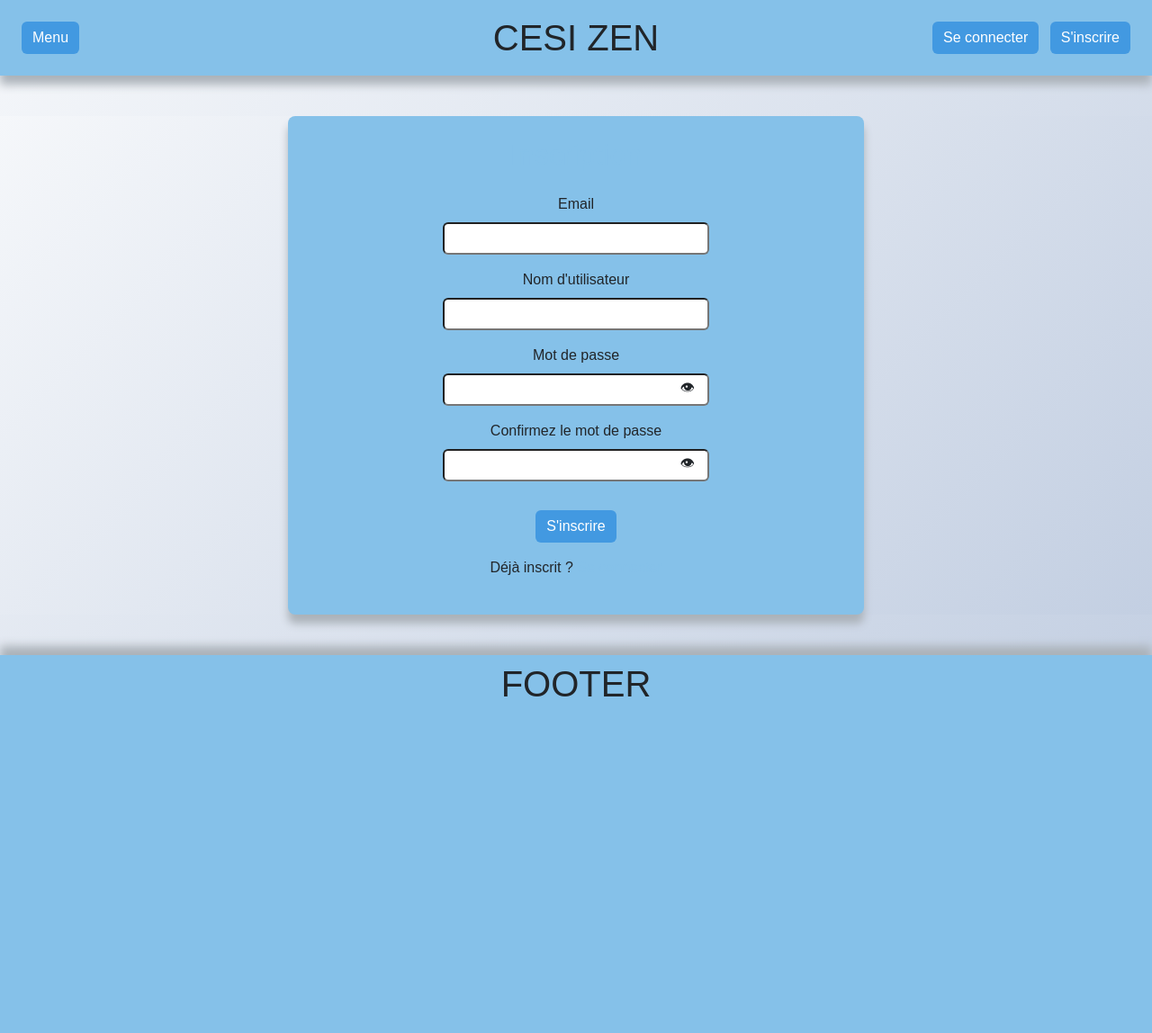
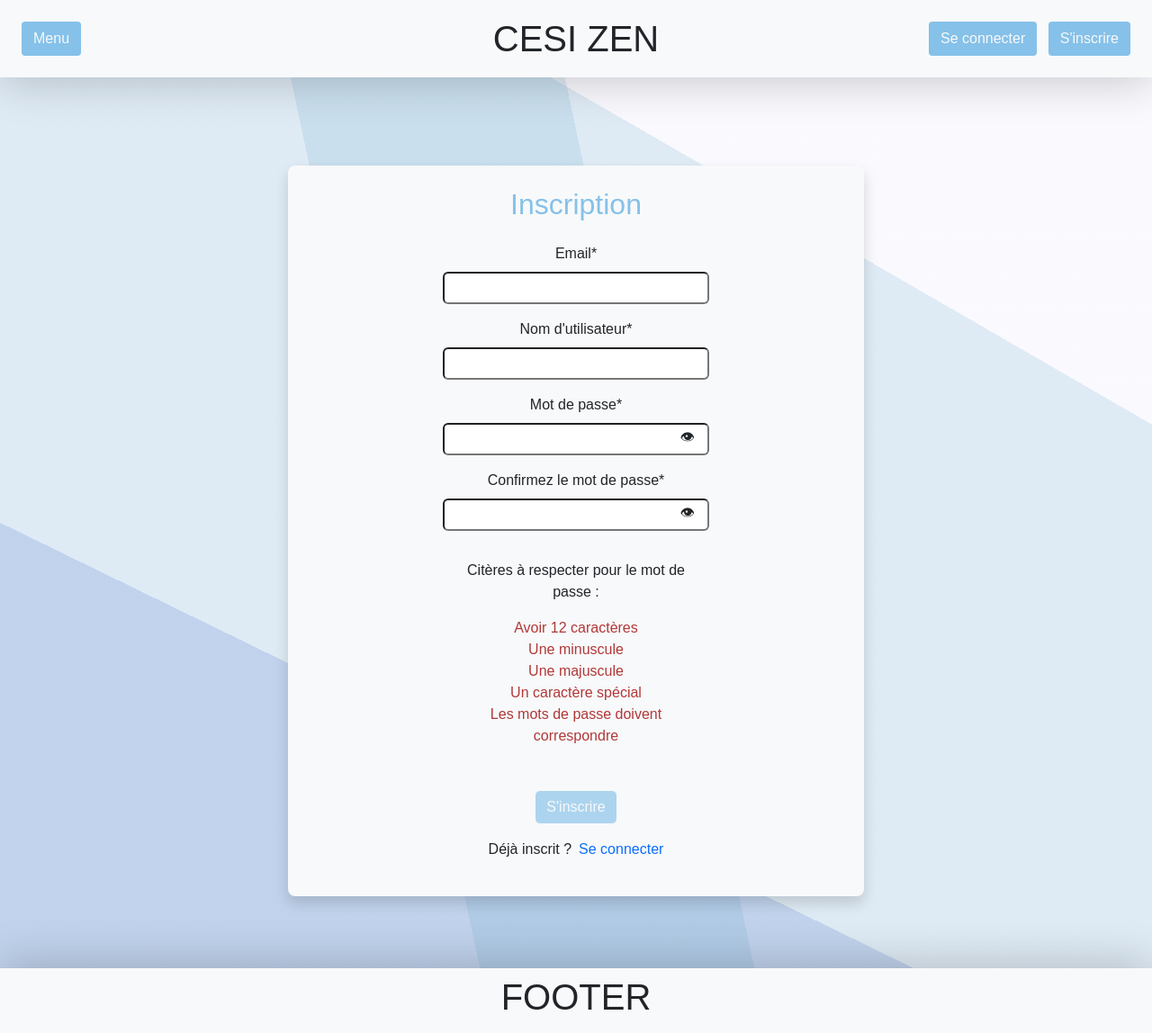
Before and after one commit to lucasbleau/CESIZEN, a Django app: page /inscription/ in a window 1280 px wide. Shown: the whole page at 90% size. Before the commit the page ends 774 px from the top, so only its background shows below. Run offline with Django 5.2, Linux system fonts and the light colour scheme.

Commit message:
css / password management | 12022025

```diff
--- a/cesizen_backend/static/css/style.css
+++ b/cesizen_backend/static/css/style.css
@@ -5,57 +5,31 @@
     box-sizing: border-box;
 }
 
+header {
+    position: fixed;
+    top: 0;
+    left: 0;
+    width: 100%;
+    z-index: 1000;
+}
+
 .bg {
-    background: linear-gradient(135deg, #f5f7fa 0%, #c3cfe2 100%) !important;
+    /* background-image: linear-gradient(78deg, transparent 0%, transparent 36%,rgba(17, 17, 17,0.02) 36%, rgba(17, 17, 17,0.02) 56%,transparent 56%, transparent 100%),linear-gradient(30deg, transparent 0%, transparent 2%,rgba(105, 105, 105,0.02) 2%, rgba(105, 105, 105,0.02) 75%,transparent 75%, transparent 100%),linear-gradient(206deg, transparent 0%, transparent 68%,rgba(3, 3, 3,0.02) 68%, rgba(3, 3, 3,0.02) 99%,transparent 99%, transparent 100%),linear-gradient(90deg, rgb(255,255,255),rgb(255,255,255)); */
+    /* background-image: linear-gradient(78deg, transparent 0%, transparent 36%,rgba(117,211,151, 0.17) 36%, rgba(117,211,151, 0.17) 56%,transparent 56%, transparent 100%),linear-gradient(30deg, transparent 0%, transparent 2%,rgba(142,227,122, 0.16) 2%, rgba(142,227,122, 0.16) 75%,transparent 75%, transparent 100%),linear-gradient(206deg, transparent 0%, transparent 68%,rgba(236,229,153, 0.21) 68%, rgba(236,229,153, 0.21) 99%,transparent 99%, transparent 100%),linear-gradient(90deg, rgba(91,205,176, 0.26),rgba(91,205,176, 0.26)); */
+    background-image: linear-gradient(78deg, transparent 0%, transparent 36%,rgba(100,165,201, 0.17) 36%, rgba(100,165,201, 0.17) 56%,transparent 56%, transparent 100%),linear-gradient(30deg, transparent 0%, transparent 2%,rgba(79,159,195, 0.16) 2%, rgba(79,159,195, 0.16) 75%,transparent 75%, transparent 100%),linear-gradient(206deg, transparent 0%, transparent 68%,rgba(85,114,207, 0.21) 68%, rgba(85,114,207, 0.21) 99%,transparent 99%, transparent 100%),linear-gradient(90deg, rgba(235,232,252, 0.26),rgba(235,232,252, 0.26));
+}
+
+.bg2 {
+    background-color: coral;
 }
 
 .full-vh {
     min-height: 100vh;
 }
 
-.btn {
-    background-color: #4299e1;
-    color: #ffffff;
-    border: none;
-    transition: background-color 0.3s ease;
-}
-
-.btn:hover {
-    background-color: #3182ce;
-}
-
-a {
-    color: #4299e1;
-    text-decoration: none;
-    transition: color 0.3s ease;
-}
-
-a:hover {
-    color: #3182ce;
-}
-
-.alert-success {
-    background-color: #48bb78;
-    color: #ffffff;
-}
-
-.alert-error {
-    background-color: #f56565;
-    color: #ffffff;
-}
-
-.alert-warning {
-    background-color: #ed8936;
-    color: #ffffff;
-}
-
-.alert-info {
-    background-color: #4299e1;
-    color: #ffffff;
-}
-
 .offcanva-custom {
     width: 40vh !important;
+    /* background-image: linear-gradient(78deg, transparent 0%, transparent 36%,rgba(120,175,234, 0.17) 36%, rgba(120,175,234, 0.17) 56%,transparent 56%, transparent 100%),linear-gradient(30deg, transparent 0%, transparent 2%,rgba(76,88,176, 0.16) 2%, rgba(76,88,176, 0.16) 75%,transparent 75%, transparent 100%),linear-gradient(206deg, transparent 0%, transparent 68%,rgba(175,146,205, 0.21) 68%, rgba(175,146,205, 0.21) 99%,transparent 99%, transparent 100%),linear-gradient(90deg, rgba(70,129,199, 0.26),rgba(70,129,199, 0.26)); */
 }
 
 .blue-bg-color {
@@ -67,9 +41,38 @@ a:hover {
 }
 
 .shadow-bottom {
-    box-shadow: 0 10px 10px #abb2b9;
+    box-shadow: 0px 5px 50px 0px rgba(0,0,0,0.2);
 }
 
 .shadow-top {
-    box-shadow: 0 -10px 10px #abb2b9;
+    box-shadow: 0px -5px 50px 0px rgba(0,0,0,0.2);
 }
+
+.shadow {
+    box-shadow: 0px 0px 20px 0px rgba(0,0,0,0.2);
+}
+
+.btn:hover {
+    background-color: #549ac9 !important;
+}
+
+.margin-top-header {
+    margin-top: 23vh;
+}
+
+.margin-bottom {
+    margin-bottom: 10vh;
+}
+
+.border-1 {
+    border: solid black 1px;
+}
+
+.valid {
+    color: rgb(41, 115, 41);
+    font-weight: bold;
+}
+.invalid {
+    color: rgb(177, 56, 56);
+    font-weight: normal;
+}
--- a/cesizen_backend/templates/base.html
+++ b/cesizen_backend/templates/base.html
@@ -15,22 +15,22 @@
 
     <div class="d-flex flex-column justify-content-between full-vh bg">
 
-        <header class="d-flex align-items-center justify-content-between w-100 px-4 py-4 blue-bg-color shadow-bottom">
+        <header class="d-flex align-items-center justify-content-between w-100 px-4 py-4 shadow-bottom bg-light">
 
             <div class="d-flex align-items-center">
 
-                <button class="btn btn-light" type="button" data-bs-toggle="offcanvas" data-bs-target="#staticBackdrop">
+                <button class="btn blue-bg-color text-light rounded-1" type="button" data-bs-toggle="offcanvas" data-bs-target="#staticBackdrop">
                     Menu
                 </button>
 
-                <div class="offcanvas offcanvas-start offcanva-custom blue-bg-color" data-bs-backdrop="static" tabindex="-1" id="staticBackdrop">
+                <div class="offcanvas offcanvas-start offcanva-custom" data-bs-backdrop="static" tabindex="-1" id="staticBackdrop">
                     <div class="offcanvas-header">
                         <h5 class="offcanvas-title m-0 position-absolute start-50 translate-middle-x">Menu</h5>
                         <button type="button" class="btn-close" data-bs-dismiss="offcanvas"></button>
                     </div>
                     <div class="offcanvas-body d-flex flex-column">
-                        <a href="{% url 'accueil' %}" class="mt-4 mb-2 btn btn-light">Accueil</a>
-                        <a href="{% url 'liste_utilisateurs' %}" class="my-2 btn btn-light">Utilisateurs</a>
+                        <a href="{% url 'accueil' %}" class="mt-4 mb-2 btn blue-bg-color text-light rounded-1">Accueil</a>
+                        <a href="{% url 'liste_utilisateurs' %}" class="my-2 btn blue-bg-color text-light rounded-1">Utilisateurs</a>
                     </div>
                 </div>
 
@@ -44,14 +44,14 @@
 
                     <div class="d-flex align-items-center">
 
-                        <button class="btn btn-light d-flex align-items-center justify-content-center" type="button" data-bs-toggle="offcanvas" data-bs-target="#staticBackdrop2">
+                        <button class="btn blue-bg-color text-light rounded-1 d-flex align-items-center justify-content-center" type="button" data-bs-toggle="offcanvas" data-bs-target="#staticBackdrop2">
                             <svg xmlns="http://www.w3.org/2000/svg" width="15" height="15" fill="currentColor" class="bi bi-person me-4">
                                 <path d="M8 8a3 3 0 1 0 0-6 3 3 0 0 0 0 6m2-3a2 2 0 1 1-4 0 2 2 0 0 1 4 0m4 8c0 1-1 1-1 1H3s-1 0-1-1 1-4 6-4 6 3 6 4m-1-.004c-.001-.246-.154-.986-.832-1.664C11.516 10.68 10.289 10 8 10s-3.516.68-4.168 1.332c-.678.678-.83 1.418-.832 1.664z"/>
                             </svg>
                             <span class="me-2">{{ user.username }}</span>
                         </button>
 
-                        <div class="offcanvas offcanvas-end offcanva-custom blue-bg-color" data-bs-backdrop="static" tabindex="-1" id="staticBackdrop2">
+                        <div class="offcanvas offcanvas-end offcanva-custom" data-bs-backdrop="static" tabindex="-1" id="staticBackdrop2">
                             <div class="offcanvas-header">
                                 <svg xmlns="http://www.w3.org/2000/svg" width="15" height="15" fill="currentColor" class="bi bi-person me-2">
                                     <path d="M8 8a3 3 0 1 0 0-6 3 3 0 0 0 0 6m2-3a2 2 0 1 1-4 0 2 2 0 0 1 4 0m4 8c0 1-1 1-1 1H3s-1 0-1-1 1-4 6-4 6 3 6 4m-1-.004c-.001-.246-.154-.986-.832-1.664C11.516 10.68 10.289 10 8 10s-3.516.68-4.168 1.332c-.678.678-.83 1.418-.832 1.664z"/>
@@ -60,8 +60,8 @@
                                 <button type="button" class="btn-close" data-bs-dismiss="offcanvas"></button>
                             </div>
                             <div class="offcanvas-body d-flex flex-column">
-                                <a href="{% url 'accueil' %}" class="mt-4 mb-2 btn btn-light">Profil</a>
-                                <a href="{% url 'liste_utilisateurs' %}" class="my-2 btn btn-light">Préférences</a>
+                                <a href="{% url 'accueil' %}" class="mt-4 mb-2 btn blue-bg-color text-light">Profil</a>
+                                <a href="{% url 'liste_utilisateurs' %}" class="my-2 btn blue-bg-color text-light">Préférences</a>
                                 <a href="{% url 'deconnexion' %}" class="my-2 btn btn-danger">Déconnexion</a>
                             </div>
                         </div>
@@ -71,8 +71,8 @@
                 {% else %}
 
                     <div class="">
-                        <a href="{% url 'connexion' %}" class="btn btn-light me-2">Se connecter</a>
-                        <a href="{% url 'inscription' %}" class="btn btn-light">S'inscrire</a>
+                        <a href="{% url 'connexion' %}" class="btn blue-bg-color rounded-1 text-light me-2">Se connecter</a>
+                        <a href="{% url 'inscription' %}" class="btn blue-bg-color rounded-1 text-light">S'inscrire</a>
                     </div>
 
                 {% endif %}
@@ -87,8 +87,10 @@
             {% endblock %}
         </main>
 
-        <footer class="d-flex align-items-center justify-content-center w-100 px-4 py-2 blue-bg-color shadow-top">
+        <footer class="d-flex align-items-center justify-content-center w-100 px-4 py-2 shadow-top bg-light">
+
             <h1>FOOTER</h1>
+
         </footer>
 
     </div>
--- a/cesizen_backend/templates/inscription.html
+++ b/cesizen_backend/templates/inscription.html
@@ -4,34 +4,23 @@
 
 {% block content %}
 
-    <div class="d-flex flex-column align-items-center justify-content-center w-100 bg">
+    <div class="d-flex flex-column align-items-center justify-content-center w-100 margin-top-header margin-bottom">
 
-        <div class="d-flex flex-column align-items-center justify-content-center w-50 shadow-bottom blue-bg-color rounded-3 p-4">
+        <div class="d-flex flex-column align-items-center justify-content-center w-50 shadow bg-light rounded-3 p-4">
 
             <h2 class="text-center mb-4 blue-text-color">Inscription</h2>
-
-            {% if messages %}
-                <div class="alert alert-info w-100 text-center">
-                    {% for message in messages %}
-                        <p>{{ message }}</p>
-                    {% endfor %}
-                </div>
-            {% endif %}
 
             <form method="POST" class="d-flex flex-column align-items-center justify-content-center w-100">
 
                 {% csrf_token %}
 
-                <!-- Champ Email -->
-                <label for="email" class="mb-2">Email</label>
+                <label for="email" class="mb-2">Email*</label>
                 <input type="email" name="email" id="email" class="mb-3 rounded-2 p-1 w-50" required>
 
-                <!-- Champ Nom d'utilisateur -->
-                <label for="username" class="mb-2">Nom d'utilisateur</label>
+                <label for="username" class="mb-2">Nom d'utilisateur*</label>
                 <input type="text" name="username" id="username" class="mb-3 rounded-2 p-1 w-50" required>
 
-                <!-- Champ Mot de passe -->
-                <label for="password1" class="mb-2">Mot de passe</label>
+                <label for="password1" class="mb-2">Mot de passe*</label>
                 <div class="position-relative w-50">
                     <input type="password" name="password1" id="password1" class="mb-3 rounded-2 p-1 w-100" required>
                     <div type="button" class="position-absolute end-0 top-0 h-100 px-3 py-1" onclick="togglePassword('password1')" style="cursor: pointer;">
@@ -39,8 +28,7 @@
                     </div>
                 </div>
 
-                <!-- Champ Confirmation du mot de passe -->
-                <label for="password2" class="mb-2">Confirmez le mot de passe</label>
+                <label for="password2" class="mb-2">Confirmez le mot de passe*</label>
                 <div class="position-relative w-50">
                     <input type="password" name="password2" id="password2" class="mb-3 rounded-2 p-1 w-100" required>
                     <div type="button" class="position-absolute end-0 top-0 h-100 px-3 py-1" onclick="togglePassword('password2')" style="cursor: pointer;">
@@ -48,22 +36,91 @@
                     </div>
                 </div>
 
-                <!-- Bouton d'inscription -->
-                <button type="submit" class="btn btn-light mt-3">S'inscrire</button>
+                <div class="rounded-2 p-2 my-2 w-50 d-flex flex-column align-items-center text-center">
+                    <p>Citères à respecter pour le mot de passe :</p>
+                    <div>
+                        <ul class="list-unstyled">
+                            <li id="criteria-length" class="invalid">Avoir 12 caractères</li>
+                            <li id="criteria-lowercase" class="invalid">Une minuscule</li>
+                            <li id="criteria-uppercase" class="invalid">Une majuscule</li>
+                            <li id="criteria-special" class="invalid">Un caractère spécial</li>
+                            <li id="criteria-match" class="invalid">Les mots de passe doivent correspondre</li>
+                        </ul>
+                    </div>
+                </div>
+
+                <button id="submit-btn" type="submit" class="btn blue-bg-color text-light my-3" disabled>S'inscrire</button>
 
             </form>
 
-            <!-- Lien vers la page de connexion -->
-            <p class="mt-3 text-center">
-                Déjà inscrit ? <a href="{% url 'connexion' %}" class="blue-text-color">Se connecter</a>
-            </p>
+            <div class="d-flex flex-row">
+                <p class="me-2">Déjà inscrit ?</p>
+                <a href="{% url 'connexion' %}" class="text-decoration-none link-opacity-50-hover">Se connecter</a>
+            </div>
 
         </div>
 
     </div>
 
     <script>
-        // Fonction pour afficher/masquer le mot de passe
+
+        document.addEventListener("DOMContentLoaded", function () {
+            const passwordInput = document.getElementById("password1");
+            const confirmPasswordInput = document.getElementById("password2");
+            const emailInput = document.getElementById("email");
+            const usernameInput = document.getElementById("username");
+            const submitButton = document.getElementById("submit-btn");
+            const criteria = {
+                length: document.getElementById("criteria-length"),
+                lowercase: document.getElementById("criteria-lowercase"),
+                uppercase: document.getElementById("criteria-uppercase"),
+                special: document.getElementById("criteria-special"),
+                match: document.getElementById("criteria-match")
+            };
+
+            function validatePassword() {
+                const password = passwordInput.value.trim();
+                const confirmPassword = confirmPasswordInput.value.trim();
+                const email = emailInput.value.trim();
+                const username = usernameInput.value.trim();
+
+                // Vérifications des critères
+                const isLongEnough = password.length >= 12;
+                const hasLowercase = /[a-z]/.test(password);
+                const hasUppercase = /[A-Z]/.test(password);
+                const hasSpecialChar = /[!@#$%^&*(),.?":{}|<>]/.test(password);
+                const passwordsMatch = confirmPassword === password && password.length > 0;
+                const allFieldsFilled = email !== "" && username !== "" && password !== "" && confirmPassword !== "";
+
+                // Mise à jour des classes pour changer la couleur
+                criteria.length.classList.toggle("valid", isLongEnough);
+                criteria.length.classList.toggle("invalid", !isLongEnough);
+
+                criteria.lowercase.classList.toggle("valid", hasLowercase);
+                criteria.lowercase.classList.toggle("invalid", !hasLowercase);
+
+                criteria.uppercase.classList.toggle("valid", hasUppercase);
+                criteria.uppercase.classList.toggle("invalid", !hasUppercase);
+
+                criteria.special.classList.toggle("valid", hasSpecialChar);
+                criteria.special.classList.toggle("invalid", !hasSpecialChar);
+
+                criteria.match.classList.toggle("valid", passwordsMatch);
+                criteria.match.classList.toggle("invalid", !passwordsMatch);
+
+                const allValid = isLongEnough && hasLowercase && hasUppercase && hasSpecialChar && passwordsMatch && allFieldsFilled;
+
+                submitButton.disabled = !allValid;
+            }
+
+            [passwordInput, confirmPasswordInput, emailInput, usernameInput].forEach(input => {
+                input.addEventListener("input", validatePassword);
+            });
+
+            validatePassword();
+        });
+
+
         function togglePassword(inputId) {
             var passwordInput = document.getElementById(inputId);
             if (passwordInput.type === "password") {
@@ -72,6 +129,7 @@
                 passwordInput.type = "password";
             }
         }
+
     </script>
 
 {% endblock %}
```
Also changed, not shown: cesizen_backend/templates/connexion.html (+8 -12 lines), cesizen_backend/db.sqlite3.
